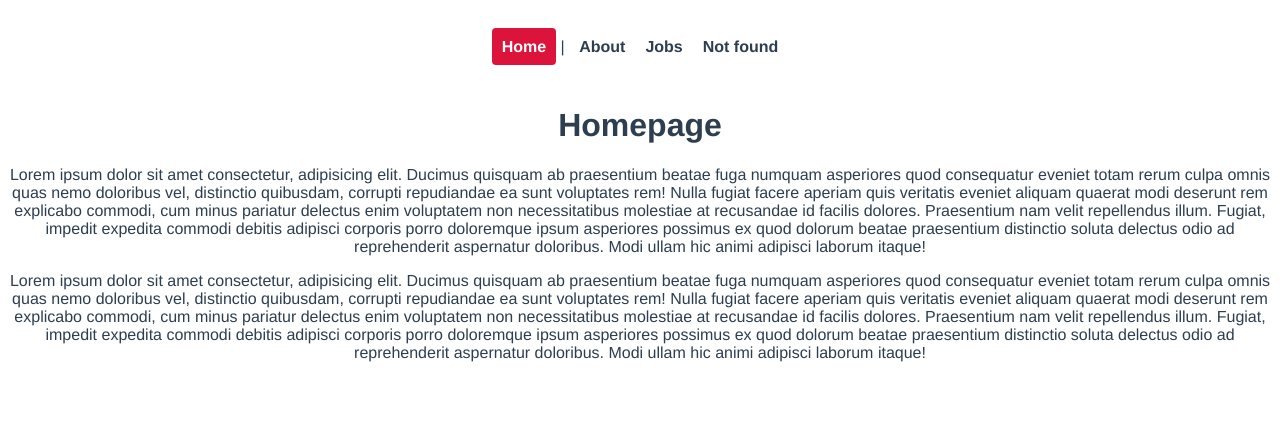
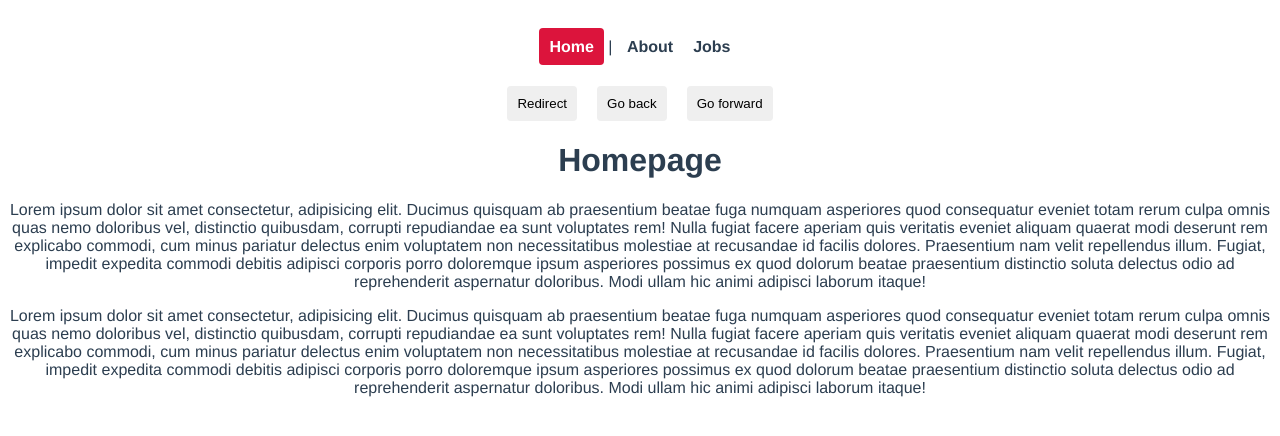
Before and after one commit to pikkukurkku/vue_router, a Vue app: page / in a window 1280 px wide. Shown: the top 436 px of the page. Built offline with nearby package versions, Linux system fonts and the light colour scheme.

Commit message:
programmatic navigation

```diff
--- a/src/App.vue
+++ b/src/App.vue
@@ -1,12 +1,33 @@
 <template>
-  <nav>
+  <div id="nav">
     <router-link to="/">Home</router-link> |
     <router-link :to="{ name: 'About'}">About</router-link>
     <router-link :to="{ name: 'Jobs'}">Jobs</router-link>
-    <router-link :to="{ name: 'Jobs'}">Not found</router-link>
-  </nav>
+  </div>
+
+<button @click="redirect">Redirect</button>
+<button @click="back">Go back</button>
+<button @click="forward">Go forward</button>
+
+
   <router-view/>
 </template>
+
+<script>
+export default {
+  methods: {
+    redirect() {
+      this.$router.push({ name: 'Home'})
+    },
+    back() {
+      this.$router.go(-1)
+    },
+    forward() {
+      this.$router.go(1)
+    },
+}
+}
+</script>
 
 <style>
 #app {
@@ -17,11 +38,11 @@
   color: #2c3e50;
 }
 
-nav {
+#nav {
   padding: 30px;
 }
 
-nav a {
+#nav a {
   font-weight: bold;
   color: #2c3e50;
   text-decoration: none;
@@ -29,8 +50,15 @@
   border-radius: 4px;
 }
 
-nav a.router-link-exact-active {
+#nav a.router-link-exact-active {
   color: white;
   background: crimson
 }
+
+button {
+  margin: 0 10px;
+  padding: 10px;
+  border: none;
+  border-radius: 4px
+}
 </style>
```
